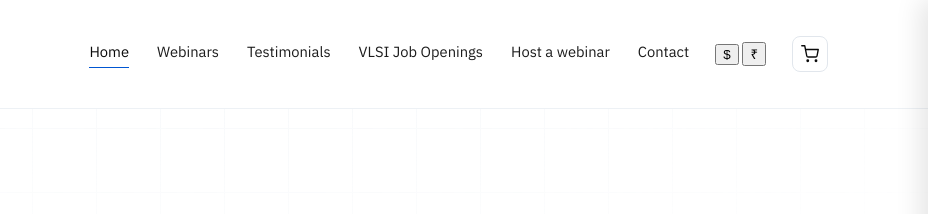
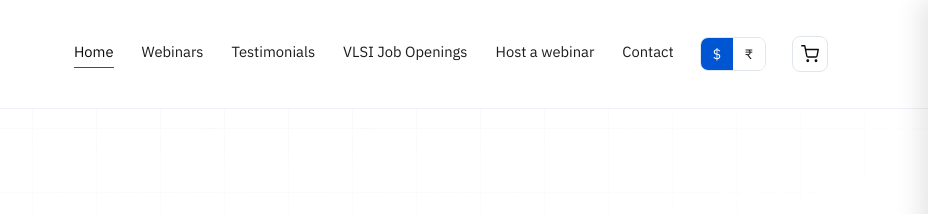
Before and after one commit to metastable-design/metastable-design-website, a website: page index.html in a window 1280 px wide. Shown: the top 214 px of the page, 352-1280 px from the left. Drawn offline with Linux system fonts and the light colour scheme.

Commit message:
Update style.css

```diff
--- a/style.css
+++ b/style.css
@@ -898,3 +898,23 @@ details[open] .product-more .chevron{ transform: rotate(90deg); }
   }
   .testimonial-card figcaption{ font-size: 0.72rem; }
 }
+
+.currency-toggle{
+  display:flex;
+  border:1px solid var(--panel-border);
+  border-radius:var(--radius);
+  overflow:hidden;
+}
+.currency-toggle button{
+  padding:7px 12px;
+  border:none;
+  background:var(--panel);
+  color:var(--text-dim);
+  font-family:var(--mono);
+  font-size:0.85rem;
+  cursor:pointer;
+}
+.currency-toggle button.active{
+  background:var(--accent);
+  color:#fff;
+}
```
